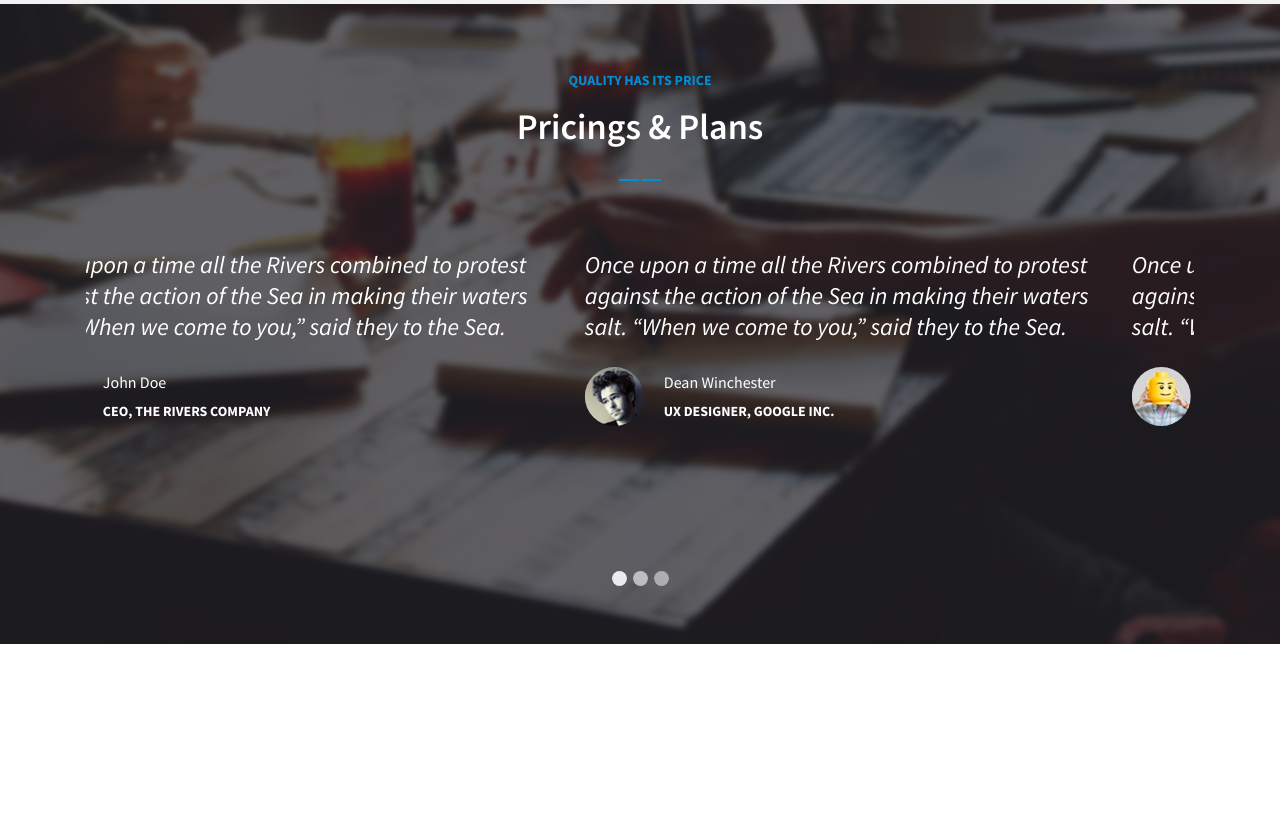
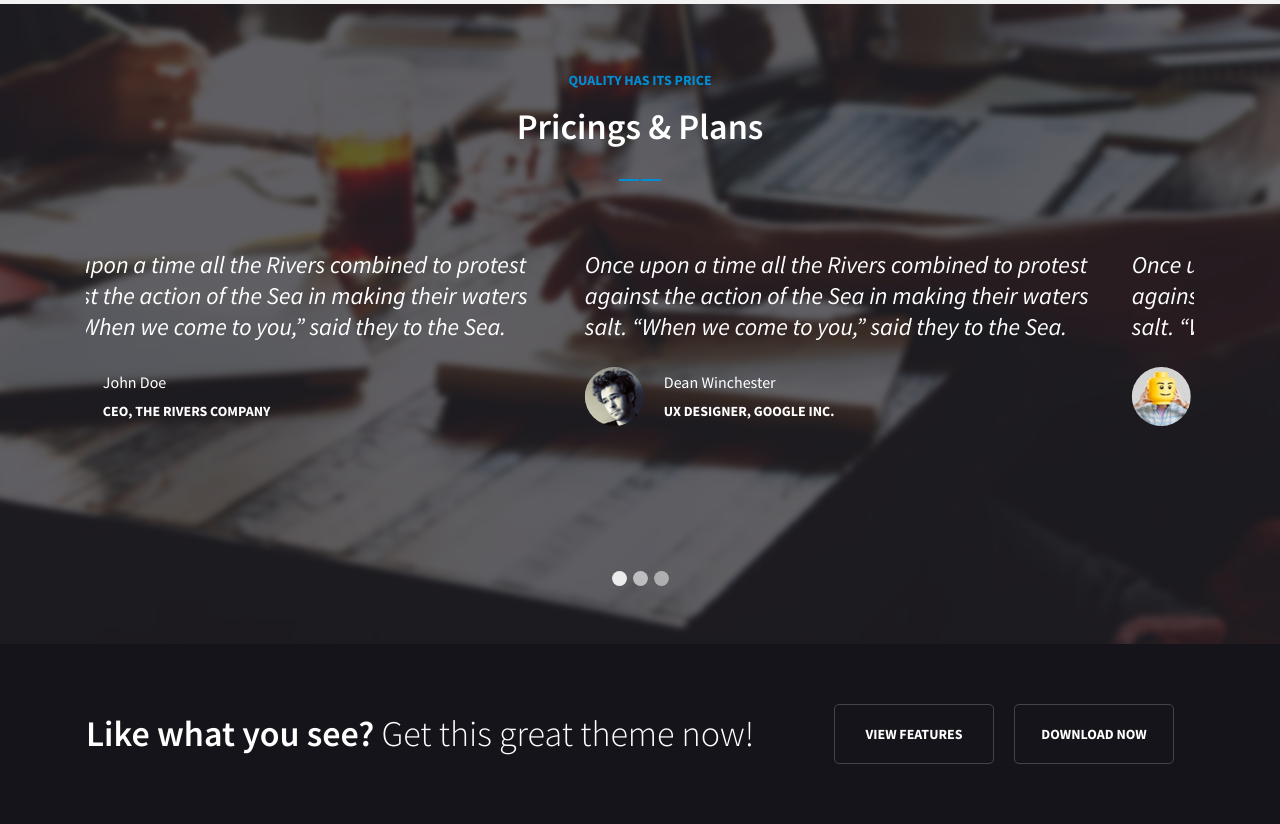
Before and after one commit to nnishim/control_02, a website: page index.html in a window 1280 px wide. Shown: the part 2735-3559 px from the top of the page. Before the commit the page ends 3379 px from the top, so only its background shows below. Drawn offline with nearby package versions, Linux system fonts and the light colour scheme.

Commit message:
сделал advertising

```diff
--- a/index.html
+++ b/index.html
@@ -315,8 +315,21 @@
           </div>
         </div>
       </div>
+      <div class="advertising">
+        <div class="container">
+          <div class="advertising__content">
+            <div class="advertisisng__info">
+              <h2 class="advertising__question">Like what you see?
+                <span class="advertising__span">Get this great theme now!</span></h2>
+            </div>
+            <div class="banner__buttons">
+              <a href="#" class="banner__btn">View Features</a>
+              <a href="#" class="banner__btn">Download now</a>
+            </div>
+          </div>
+        </div>
+      </div>
     </div>
-
     <script src="./node_modules/bootstrap/dist/js/bootstrap.bundle.js"></script>
     <script src="./js/app.js"></script>
   </body>
--- a/scss/adaptive.scss
+++ b/scss/adaptive.scss
@@ -78,4 +78,13 @@
 			}
 		}
 	}
+	.advertising{
+		&__content{
+			flex-direction: row;
+			justify-content: space-between;
+		}
+		&__question{
+			margin: 0;
+		}
+	}
 }
--- a/scss/style.scss
+++ b/scss/style.scss
@@ -296,7 +296,7 @@ $text-gray: #999;
 .pricing{
 	min-height: 640px;
 	position: relative;
-	padding-top: 65px;
+	padding: 65px 0;
 	overflow: hidden;
 	&::before{
 		content: '';
@@ -368,3 +368,20 @@ $text-gray: #999;
 	width: 15px;
 	height: 15px;
 }
+.advertising{
+	padding: 60px 0;
+	background-color: #15141a;
+	&__content{
+		@include flex-center;
+		flex-direction: column;
+	}
+	&__question{
+		color: #fff;
+		font-size: 36px;
+		font-weight: 600;
+		margin-bottom: 60px;
+	}
+	&__span{
+		font-weight: 300;
+	}
+}
```
Also changed, not shown: css/adaptive.css, css/style.css, 2 other files.
